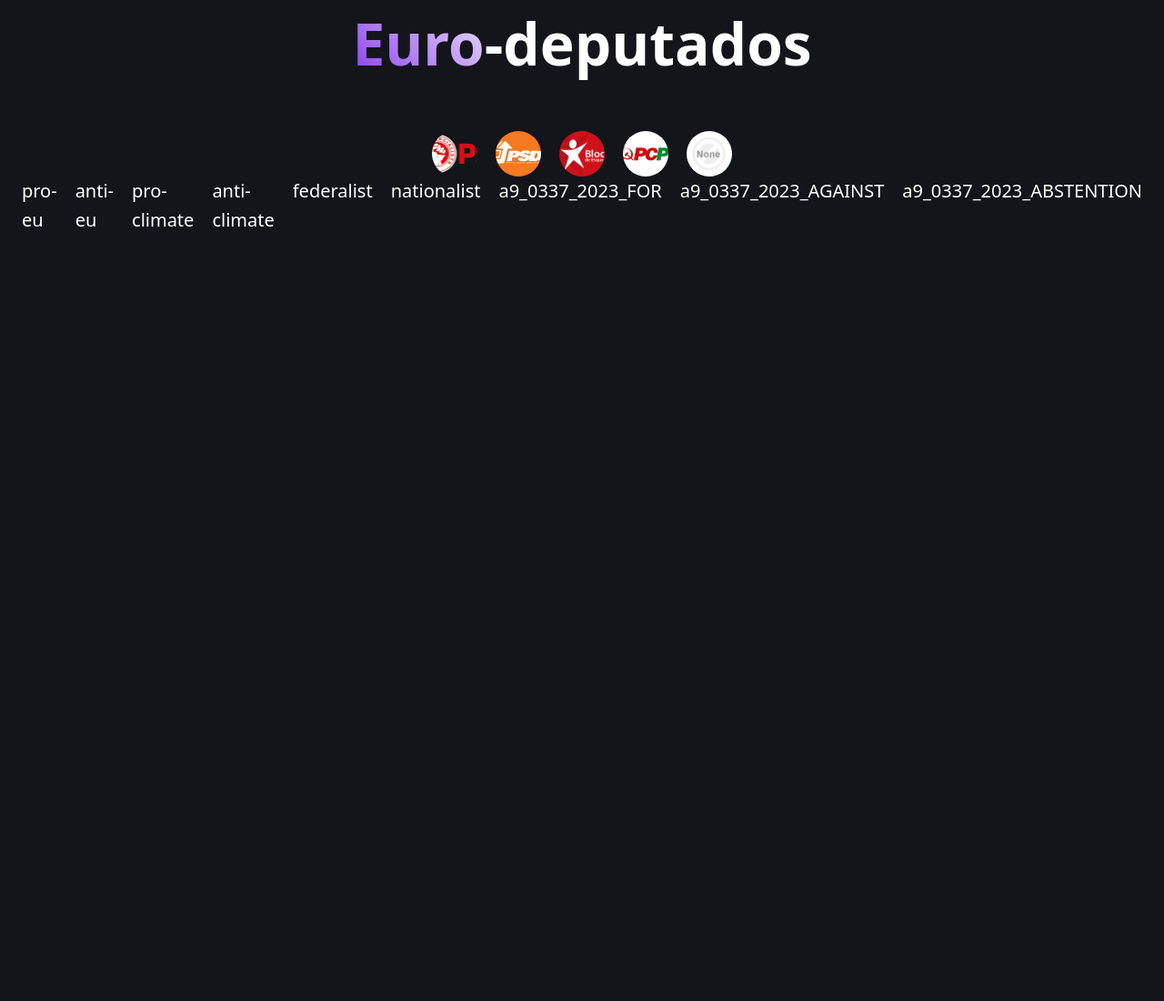
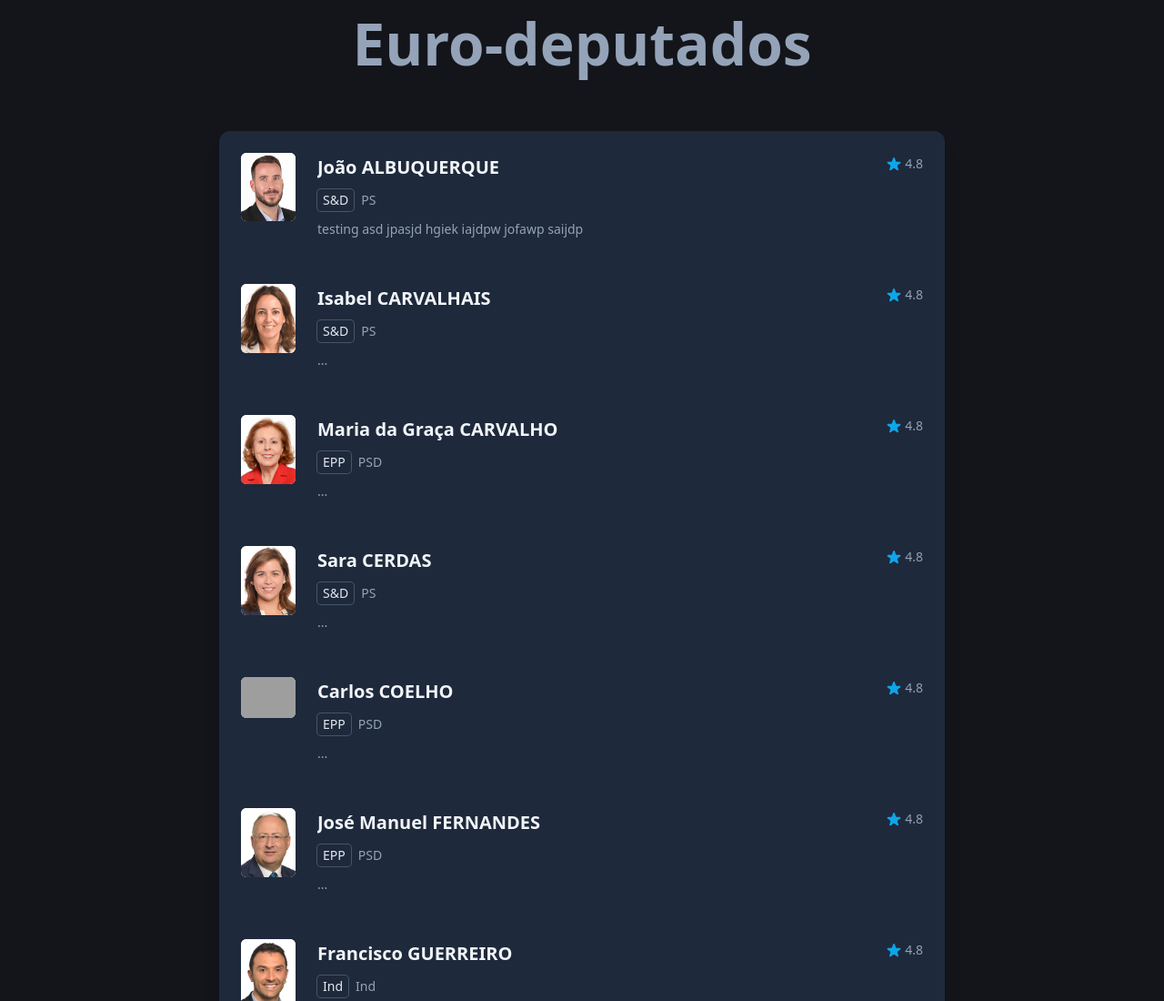
Before and after one commit to rosaqq/vote4u.eu, an Astro site: page / in a window 1280 px wide. Shown: the top 1100 px of the page at 91% size. Before the commit the page ends 800 px from the top, so only its background shows below. Built offline with nearby package versions, Linux system fonts and the light colour scheme; Astro itself is replaced by a stand-in of ours; grey boxes are pictures that could not be loaded.

Commit message:
Implemented user list with tailwind (used demo from tailwind website)

```diff
--- a/public/users.json
+++ b/public/users.json
@@ -2,49 +2,55 @@
     {
       "first_name": "João",
       "last_name": "ALBUQUERQUE",
-      "bio": "...",
-      "group": "PS",
-      "imgname": "joaoa",
+      "bio": "testing asd jpasjd hgiek iajdpw jofawp saijdp",
+      "group": "S&D",
+      "local_party": "PS",
+      "img_name": "joaoa",
       "tags": [ "a9_0337_2023_FOR" ]
     },
     {
       "first_name": "Isabel",
       "last_name": "CARVALHAIS",
       "bio": "...",
-      "group": "PS",
-      "imgname": "isabelc",
+      "group": "S&D",
+      "local_party": "PS",
+      "img_name": "isabelc",
       "tags": [ "a9_0337_2023_FOR" ]
     },
     {
       "first_name": "Maria da Graça",
       "last_name": "CARVALHO",
       "bio": "...",
-      "group": "PSD",
-      "imgname": "mariac",
+      "group": "EPP",
+      "local_party": "PSD",
+      "img_name": "mariac",
       "tags": [ "a9_0337_2023_ABSTENTION" ]
     },
     {
       "first_name": "Sara",
       "last_name": "CERDAS",
       "bio": "...",
-      "group": "PS",
-      "imgname": "sarac",
+      "group": "S&D",
+      "local_party": "PS",
+      "img_name": "sarac",
       "tags": [ "a9_0337_2023_FOR" ]
     },
     {
       "first_name": "Carlos",
       "last_name": "COELHO",
       "bio": "...",
-      "group": "PSD",
-      "imgname": "carlosc",
+      "group": "EPP",
+      "local_party": "PSD",
+      "img_name": "carlosc",
       "tags": [ "a9_0337_2023_ABSTENTION" ]
     },
     {
       "first_name": "José Manuel",
       "last_name": "FERNANDES",
       "bio": "...",
-      "group": "PSD",
-      "imgname": "josef",
+      "group": "EPP",
+      "local_party": "PSD",
+      "img_name": "josef",
       "tags": [ "a9_0337_2023_ABSTENTION" ]
     },
     {
@@ -52,47 +58,53 @@
       "last_name": "GUERREIRO",
       "bio": "...",
       "group": "Ind",
-      "imgname": "franciscog",
+      "local_party": "Ind",
+      "img_name": "franciscog",
       "tags": [ "a9_0337_2023_FOR" ]
     },
     {
       "first_name": "José",
       "last_name": "GUSMÃO",
       "bio": "...",
-      "group": "BE",
-      "imgname": "joseg",
+      "group": "LEFT",
+      "local_party": "BE",
+      "img_name": "joseg",
       "tags": [ "a9_0337_2023_AGAINST" ]
     },
     {
       "first_name": "Maria-Manuel",
       "last_name": "LEITÃO-MARQUES",
       "bio": "...",
-      "group": "PS",
-      "imgname": "mariam",
+      "group": "S&D",
+      "local_party": "PS",
+      "img_name": "mariam",
       "tags": [ "a9_0337_2023_FOR" ]
     },
     {
       "first_name": "Margarida",
       "last_name": "MARQUES",
       "bio": "...",
-      "group": "PS",
-      "imgname": "margaridam",
+      "group": "S&D",
+      "local_party": "PS",
+      "img_name": "margaridam",
       "tags": [ "a9_0337_2023_FOR" ]
     },
     {
       "first_name": "Pedro",
       "last_name": "MARQUES",
       "bio": "...",
-      "group": "PS",
-      "imgname": "pedrom",
+      "group": "S&D",
+      "local_party": "PS",
+      "img_name": "pedrom",
       "tags": [ "a9_0337_2023_FOR" ]
     },
     {
       "first_name": "Marisa",
       "last_name": "MATIAS",
       "bio": "...",
-      "group": "BE",
-      "imgname": "marisam",
+      "group": "LEFT",
+      "local_party": "BE",
+      "img_name": "marisam",
       "tags": [ "a9_0337_2023_AGAINST" ]
     },
     {
@@ -100,71 +112,79 @@
       "last_name": "MELO",
       "bio": "...",
       "group": "CDS",
-      "imgname": "nunom",
+      "img_name": "nunom",
       "tags": [ "a9_0337_2023_DID_NOT_VOTE" ]
     },
     {
       "first_name": "Cláudia",
       "last_name": "MONTEIRO DE AGUIAR",
       "bio": "...",
-      "group": "PSD",
-      "imgname": "claudiaa",
+      "group": "EPP",
+      "local_party": "PSD",
+      "img_name": "claudiaa",
       "tags": [ "a9_0337_2023_ABSTENTION" ]
     },
     {
       "first_name": "Sandra",
       "last_name": "PEREIRA",
       "bio": "...",
-      "group": "PCP",
-      "imgname": "sandrap",
+      "group": "LEFT",
+      "local_party": "PCP",
+      "img_name": "sandrap",
       "tags": [ "a9_0337_2023_ABSTENTION" ]
     },
     {
       "first_name": "Lídia",
       "last_name": "PEREIRA",
       "bio": "...",
-      "group": "PSD",
-      "imgname": "lidiap",
+      "group": "EPP",
+      "local_party": "PSD",
+      "img_name": "lidiap",
       "tags": [ "a9_0337_2023_ABSTENTION" ]
     },
     {
       "first_name": "João",
       "last_name": "PIMENTA LOPES",
       "bio": "...",
-      "group": "PCP",
-      "imgname": "joaol",
+      "group": "LEFT",
+      "local_party": "PCP",
+      "img_name": "joaol",
       "tags": [ "a9_0337_2023_AGAINST" ]
     },
     {
       "first_name": "Paulo",
       "last_name": "RANGEL",
       "bio": "...",
-      "group": "PSD",
-      "imgname": "paulor",
+      "group": "EPP",
+      "local_party": "PSD",
+      "img_name": "paulor",
       "tags": [ "a9_0337_2023_FOR" ]
     },
     {
       "first_name": "Isabel",
       "last_name": "SANTOS",
       "bio": "...",
-      "group": "PS",
-      "imgname": "isabels",
+      "group": "S&D",
+      "local_party": "PS",
+      "img_name": "isabels",
       "tags": [ "a9_0337_2023_FOR" ]
     },
     {
       "first_name": "Pedro",
       "last_name": "SILVA PEREIRA",
       "bio": "...",
-      "group": "PS",
-      "imgname": "pedrop",
+      "group": "S&D",
+      "local_party": "PS",
+      "img_name": "pedrop",
       "tags": [ "a9_0337_2023_FOR" ]
     },
     {
       "first_name": "Carlos",
       "last_name": "ZORRINHO",
       "bio": "...",
-      "group": "PS",
-      "imgname": "carlosz",
+      "group": "S&D",
+      "local_party": "PS",
+      "img_name": "carlosz",
       "tags": [ "a9_0337_2023_FOR" ]
     }
   ]
--- /dev/null
+++ b/src/components/List.jsx
@@ -0,0 +1,7 @@
+export default function List({ children }) {
+    return (
+        <ul className="divide-y divide-slate-200/5">
+            {children}
+        </ul>
+    )
+}
--- /dev/null
+++ b/src/components/ListItem.jsx
@@ -0,0 +1,53 @@
+export default function ListItem({ user }) {
+    const { first_name, last_name, bio, group, local_party, img_name, tags } = user;
+    const img_src = `/img/ppl/${img_name}.jpg` ;
+    return (
+        <article className="flex items-start space-x-6 p-6">
+            <img src={img_src} alt="" width="60" height="88" className="flex-none rounded-md bg-slate-100" />
+            <div className="min-w-0 relative flex-auto">
+                <h2 className="font-semibold text-slate-100 truncate pr-20">{first_name + " " + last_name}</h2>
+                <dl className="mt-2 flex flex-wrap text-sm leading-6 font-medium">
+                    <div className="absolute top-0 right-0 flex items-center space-x-1">
+                        <dt className="text-sky-500">
+                            <span className="sr-only">Star rating</span>
+                            <svg width="16" height="20" fill="currentColor">
+                                <path d="M7.05 3.691c.3-.921 1.603-.921 1.902 0l1.07 3.292a1 1 0 00.95.69h3.462c.969 0 1.372 1.24.588 1.81l-2.8 2.034a1 1 0 00-.364 1.118l1.07 3.292c.3.921-.755 1.688-1.539 1.118l-2.8-2.034a1 1 0 00-1.176 0l-2.8 2.034c-.783.57-1.838-.197-1.539-1.118l1.07-3.292a1 1 0 00-.363-1.118L.98 9.483c-.784-.57-.381-1.81.587-1.81H5.03a1 1 0 00.95-.69L7.05 3.69z" />
+                            </svg>
+                        </dt>
+                        <dd>4.8</dd>
+                    </div>
+                    <div className="text-slate-200">
+                        <dt className="sr-only">Rating</dt>
+                        <dd className="px-1.5 ring-1 ring-slate-600 rounded">{group}</dd>
+                    </div>
+                    <div className="ml-2">
+                        <dt className="sr-only">Year</dt>
+                        <dd>{local_party}</dd>
+                    </div>
+                    {/*<div>*/}
+                    {/*    <dt className="sr-only">Genre</dt>*/}
+                    {/*    <dd className="flex items-center">*/}
+                    {/*        <svg width="2" height="2" fill="currentColor" className="mx-2 text-slate-400" aria-hidden="true">*/}
+                    {/*            <circle cx="1" cy="1" r="1" />*/}
+                    {/*        </svg>*/}
+                    {/*        {movie.genre}*/}
+                    {/*    </dd>*/}
+                    {/*</div>*/}
+                    {/*<div>*/}
+                    {/*    <dt className="sr-only">Runtime</dt>*/}
+                    {/*    <dd className="flex items-center">*/}
+                    {/*        <svg width="2" height="2" fill="currentColor" className="mx-2 text-slate-400" aria-hidden="true">*/}
+                    {/*            <circle cx="1" cy="1" r="1" />*/}
+                    {/*        </svg>*/}
+                    {/*        {movie.runtime}*/}
+                    {/*    </dd>*/}
+                    {/*</div>*/}
+                    <div className="flex-none w-full mt-2 font-normal">
+                        <dt className="sr-only">Cast</dt>
+                        <dd className="text-slate-400">{bio}</dd>
+                    </div>
+                </dl>
+            </div>
+        </article>
+    )
+}
--- a/src/components/Profile.astro
+++ /dev/null
@@ -1,42 +0,0 @@
----
-import Chip from "./Chip.astro"
-
-const { userprops } = Astro.props
-const { first_name, last_name, bio, group, imgname, tags } = userprops
-const imgUrl = `/img/ppl/${imgname}.jpg`
----
-<div class={`profile ${group} ${tags.join(" ")}`} hidden>
-    <div class="b">
-        <img src={imgUrl} alt="sem foto" />
-    </div>
-    <div class="b">
-        <div class="name">{first_name + " " + last_name}</div>
-        <div class="bio">{group} | {bio}</div>
-
-        { tags.map((tag: string) => (<Chip color="primary">{tag}</Chip>)) }
-
-    </div>
-</div>
-
-<style>
-    .b {
-        display: inline-block;
-        vertical-align: middle;
-    }
-
-    .b > img {
-        padding-right: 10px;
-    }
-
-    .bio {
-        font-size: small;
-    }
-
-    img {
-        border-radius: 50%;
-        object-fit: cover;
-        width: 90px;
-        height: 90px;
-        vertical-align: middle;
-    }
-</style>
--- a/src/layouts/Layout.astro
+++ b/src/layouts/Layout.astro
@@ -16,7 +16,7 @@ const { title } = Astro.props;
 		<meta name="generator" content={Astro.generator} />
 		<title>{title}</title>
 	</head>
-	<body>
+	<body class="dark text-slate-400">
 		<slot />
 	</body>
 </html>
--- a/src/pages/index.astro
+++ b/src/pages/index.astro
@@ -1,10 +1,9 @@
 ---
 import Layout from '../layouts/Layout.astro';
-import Card from '../components/Card.astro';
-import Profile from '../components/Profile.astro';
-import Toggle from '../components/Toggle.astro';
 
 import users from '../../public/users.json'
+import List from "../components/List";
+import ListItem from "../components/ListItem";
 
 const arr_groups = ['PS', 'PSD', 'BE', 'PCP', 'Ind'];
 const arr_stance = ['pro-eu', 'anti-eu', 'pro-climate', 'anti-climate', 'federalist', 'nationalist', "a9_0337_2023_FOR", "a9_0337_2023_AGAINST", "a9_0337_2023_ABSTENTION"];
@@ -45,16 +44,15 @@ const arr_stance = ['pro-eu', 'anti-eu', 'pro-climate', 'anti-climate', 'federal
 
 <Layout title="Eurodeputados">
 	<main>
-		<h1><span class="text-gradient">Euro</span>-deputados</h1>
+		<h1>Euro-deputados</h1>
 
-		<Toggle hasimg=true options={arr_groups}/>
-		<Toggle hasimg=false options={arr_stance} />
-
-		<ul role="list" class="link-card-grid">
-			{users.map((user: any) => (
-				<Profile userprops = {user}/>
-			))}
-		</ul>
+		<div class="relative z-10 rounded-xl shadow-xl ring-1 ring-slate-900/5 divide-y my-auto xl:mt-18 bg-slate-800 divide-slate-200/5 highlight-white/10">
+			<List>
+				{users.map((user) => (
+					<ListItem user={user} />
+				))}
+			</List>
+		</div>
 	</main>
 </Layout>
 
@@ -64,7 +62,6 @@ const arr_stance = ['pro-eu', 'anti-eu', 'pro-climate', 'anti-climate', 'federal
 		padding: 1rem;
 		width: 830px; /* initially 800px, increased to accomodade the largest MEP name withouth getting 3 cols*/
 		max-width: calc(100% - 2rem);
-		color: white;
 		font-size: 20px;
 		line-height: 1.6;
 	}
```
